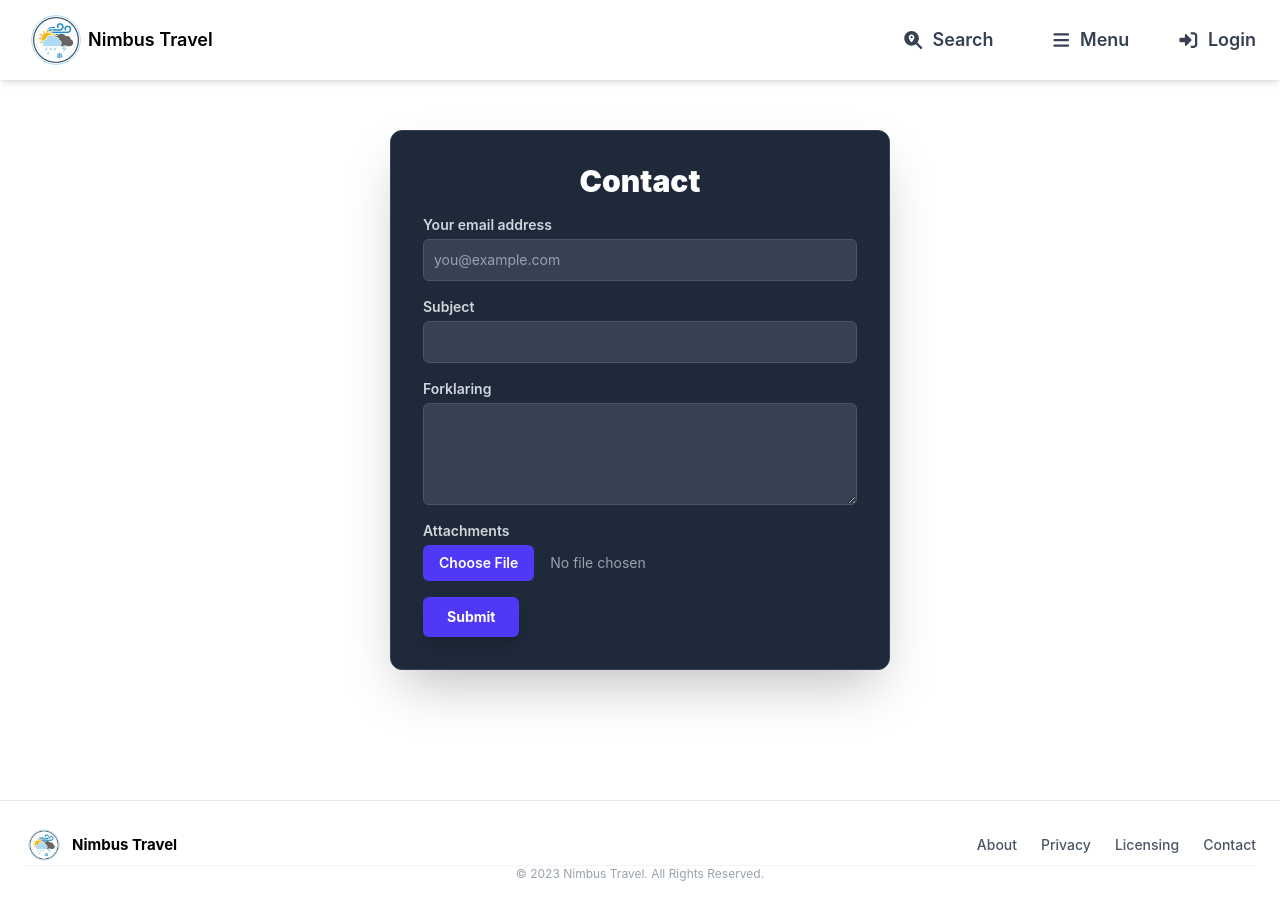
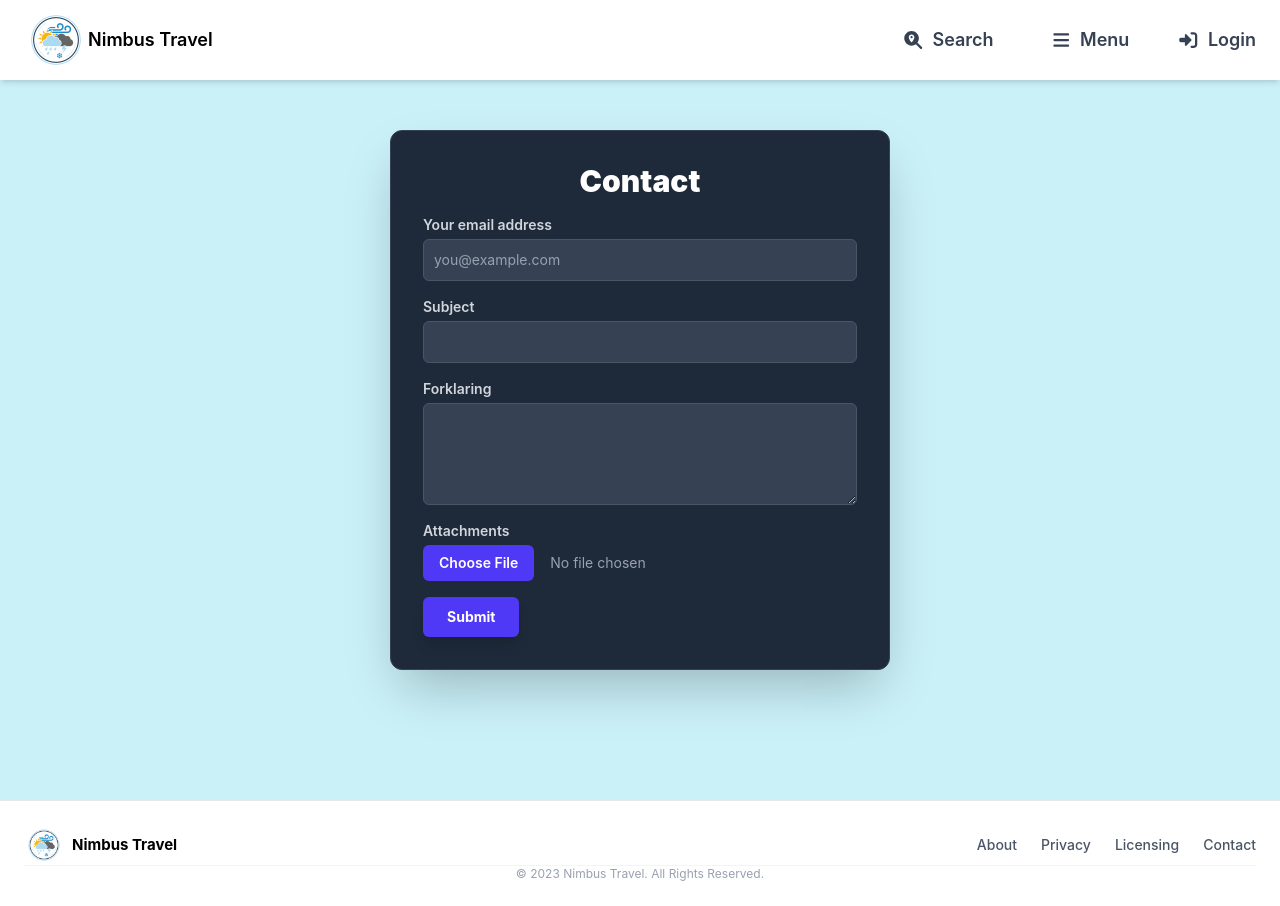
Before and after one commit to xzidx/Weather-App, a Vue app: page /contact in a window 1280 px wide. Built offline with nearby package versions, Linux system fonts and the light colour scheme.

Commit message:
fix feat/contactview

```diff
--- a/src/views/ContactView.vue
+++ b/src/views/ContactView.vue
@@ -1,5 +1,5 @@
 <template>
-  <div class="min-h-screen bg-white flex flex-col items-center justify-center p-4">
+  <div class="min-h-screen bg-[#CAF0F8] flex flex-col items-center justify-center p-4">
     <form class="w-full max-w-[500px] bg-gray-800 p-8 rounded-xl shadow-2xl border border-gray-700">
       <div class="flex flex-col gap-4">
         <h2 class="text-3xl font-black text-center text-white">Contact</h2>
```
